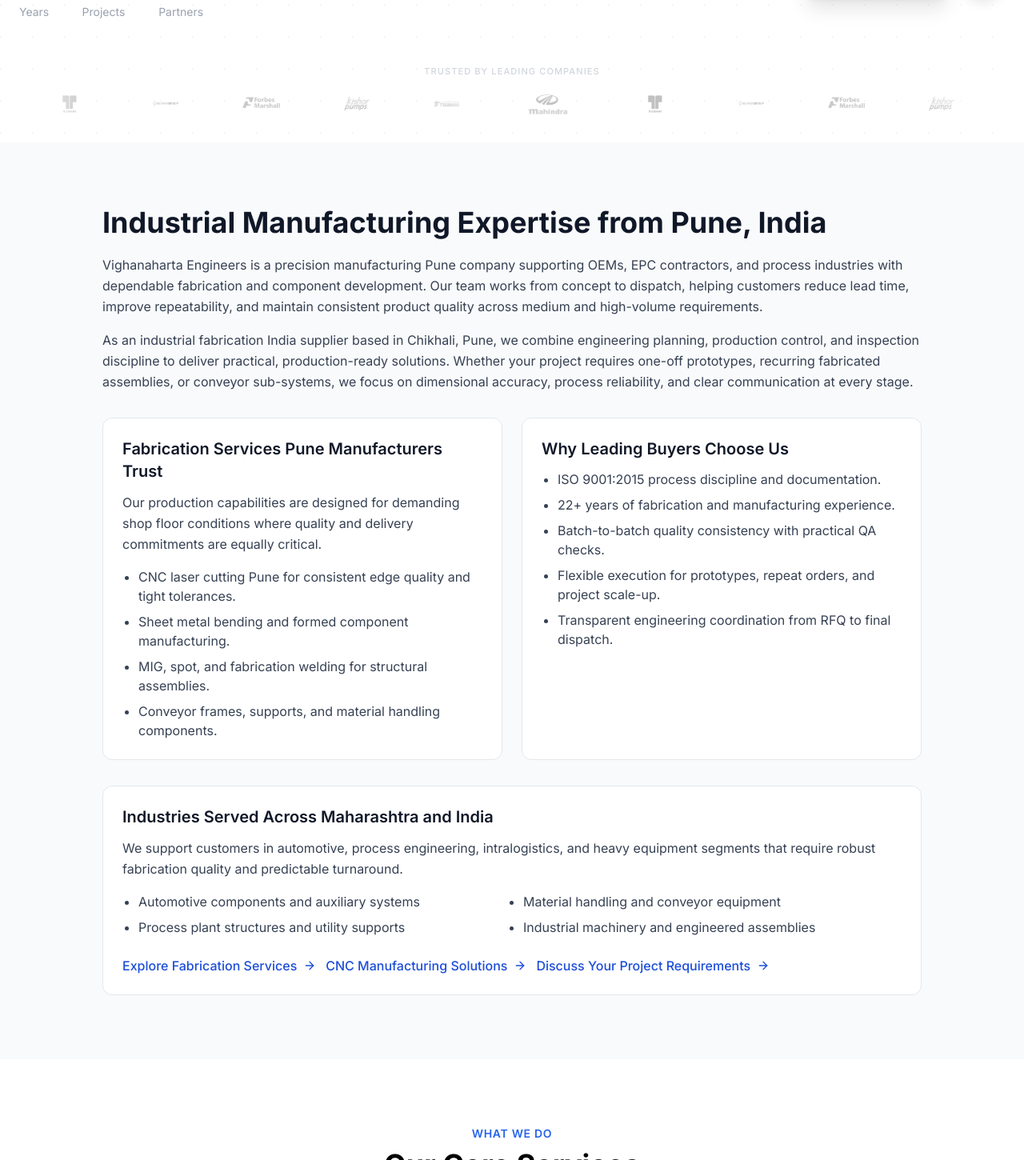
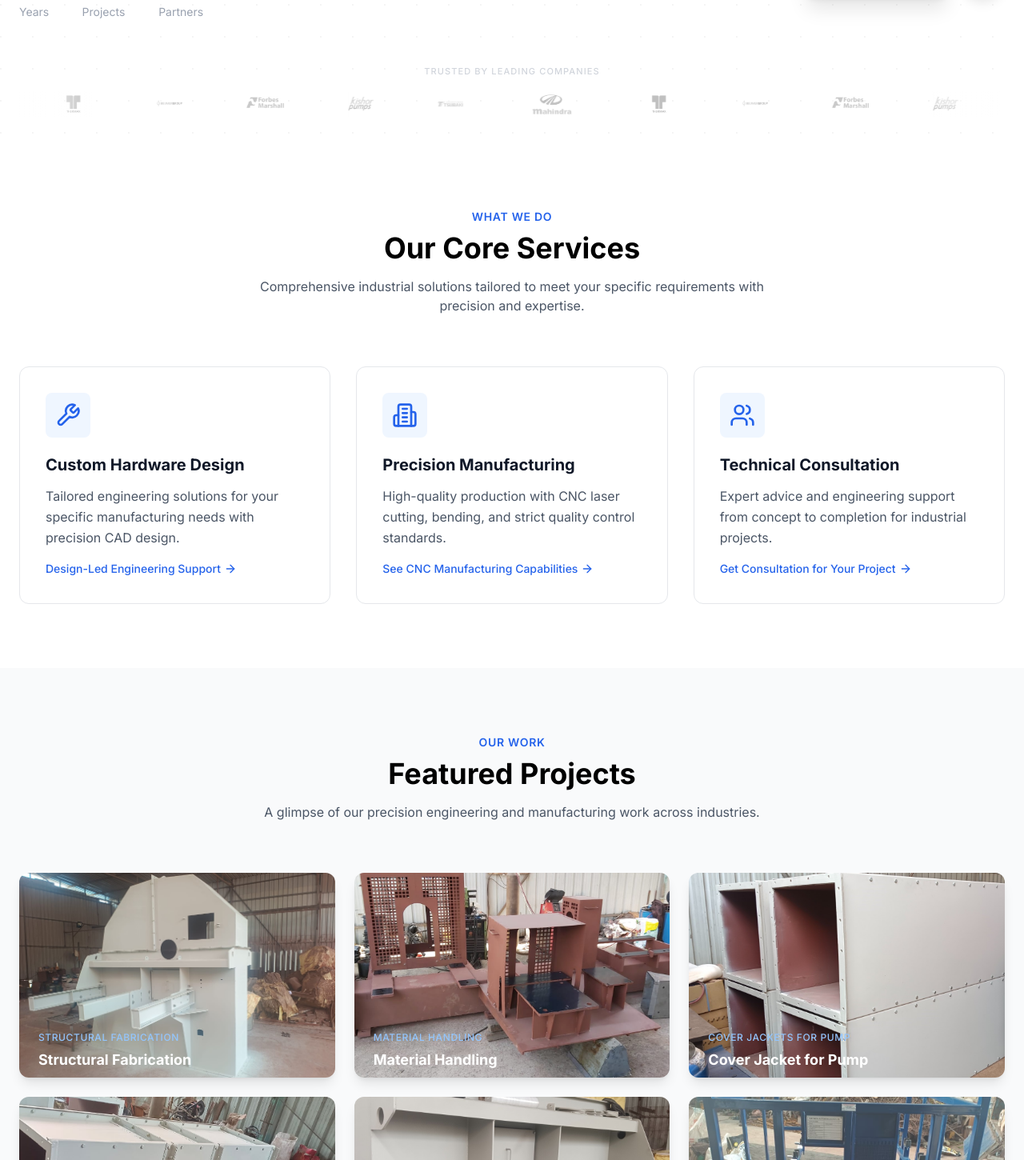
Before and after one commit to atharva-ni/VighanahartaWeb, a Next.js app: page / in a window 1280 px wide. Shown: the part 780-2230 px from the top of the page at 80% size. Built offline with nearby package versions, Linux system fonts and the light colour scheme.

Commit message:
mobile ui changes

```diff
--- a/app/globals.css
+++ b/app/globals.css
@@ -54,3 +54,20 @@
 .animate-marquee {
   animation: marquee 20s linear infinite;
 }
+
+/* Mobile layout consistency: unified side padding and section spacing */
+@media (max-width: 639px) {
+  .container {
+    padding-left: 1rem !important;
+    padding-right: 1rem !important;
+  }
+
+  section[class*="py-10"],
+  section[class*="py-12"],
+  section[class*="py-14"],
+  section[class*="py-16"],
+  section[class*="py-20"] {
+    padding-top: 2.75rem !important;
+    padding-bottom: 2.75rem !important;
+  }
+}
--- a/components/HomeContent.jsx
+++ b/components/HomeContent.jsx
@@ -74,7 +74,7 @@ export default function HomePage() {
   const featuredProjects = useMemo(() => portfolio.slice(0, 6), []);
 
   return (
-    <div className="min-h-screen bg-white">
+    <div className="min-h-screen bg-white overflow-x-hidden">
       {/* Hero */}
       <section className="relative bg-white overflow-hidden" style={{ backgroundImage: 'radial-gradient(circle at 1px 1px, rgba(0,0,0,0.04) 1px, transparent 0)', backgroundSize: '40px 40px' }}>
         <div className="container mx-auto px-4 sm:px-6">
@@ -93,7 +93,10 @@ export default function HomePage() {
                 transition={{ duration: 0.5, delay: 0.1 }}
               >
                 <Award className="h-3 w-3 flex-shrink-0" />
-                ISO 9001:2015 Certified &bull; 22+ Years of Excellence
+                <span className="sm:hidden">ISO 9001:2015 Certified</span>
+                <span className="hidden sm:inline">
+                  ISO 9001:2015 Certified &bull; 22+ Years of Excellence
+                </span>
               </motion.span>
               <motion.h1
                 className="text-3xl sm:text-4xl lg:text-[52px] font-bold text-gray-900 leading-[1.1] tracking-tight mb-4 sm:mb-5 font-[family-name:var(--font-manrope)]"
@@ -203,119 +206,7 @@ export default function HomePage() {
         </div>
       </section>
 
-      <section className="py-12 md:py-20 bg-gray-50" aria-labelledby="home-seo-overview">
-        <div className="container mx-auto px-4 sm:px-6">
-          <div className="max-w-5xl mx-auto">
-            <h2
-              id="home-seo-overview"
-              className="text-3xl sm:text-4xl font-bold text-gray-900 mb-5"
-            >
-              Industrial Manufacturing Expertise from Pune, India
-            </h2>
-            <p className="text-gray-700 leading-relaxed mb-4">
-              Vighanaharta Engineers is a precision manufacturing Pune company
-              supporting OEMs, EPC contractors, and process industries with
-              dependable fabrication and component development. Our team works
-              from concept to dispatch, helping customers reduce lead time,
-              improve repeatability, and maintain consistent product quality
-              across medium and high-volume requirements.
-            </p>
-            <p className="text-gray-700 leading-relaxed mb-8">
-              As an industrial fabrication India supplier based in Chikhali,
-              Pune, we combine engineering planning, production control, and
-              inspection discipline to deliver practical, production-ready
-              solutions. Whether your project requires one-off prototypes,
-              recurring fabricated assemblies, or conveyor sub-systems, we
-              focus on dimensional accuracy, process reliability, and clear
-              communication at every stage.
-            </p>
 
-            <div className="grid grid-cols-1 lg:grid-cols-2 gap-6 mb-8">
-              <article className="bg-white rounded-xl border border-gray-200 p-6">
-                <h3 className="text-xl font-semibold text-gray-900 mb-3">
-                  Fabrication Services Pune Manufacturers Trust
-                </h3>
-                <p className="text-gray-700 leading-relaxed mb-4">
-                  Our production capabilities are designed for demanding shop
-                  floor conditions where quality and delivery commitments are
-                  equally critical.
-                </p>
-                <ul className="space-y-2 text-gray-700 list-disc pl-5">
-                  <li>
-                    CNC laser cutting Pune for consistent edge quality and tight
-                    tolerances.
-                  </li>
-                  <li>
-                    Sheet metal bending and formed component manufacturing.
-                  </li>
-                  <li>
-                    MIG, spot, and fabrication welding for structural assemblies.
-                  </li>
-                  <li>
-                    Conveyor frames, supports, and material handling components.
-                  </li>
-                </ul>
-              </article>
-
-              <article className="bg-white rounded-xl border border-gray-200 p-6">
-                <h3 className="text-xl font-semibold text-gray-900 mb-3">
-                  Why Leading Buyers Choose Us
-                </h3>
-                <ul className="space-y-2 text-gray-700 list-disc pl-5">
-                  <li>ISO 9001:2015 process discipline and documentation.</li>
-                  <li>22+ years of fabrication and manufacturing experience.</li>
-                  <li>Batch-to-batch quality consistency with practical QA checks.</li>
-                  <li>
-                    Flexible execution for prototypes, repeat orders, and project
-                    scale-up.
-                  </li>
-                  <li>
-                    Transparent engineering coordination from RFQ to final
-                    dispatch.
-                  </li>
-                </ul>
-              </article>
-            </div>
-
-            <article className="bg-white rounded-xl border border-gray-200 p-6">
-              <h3 className="text-xl font-semibold text-gray-900 mb-3">
-                Industries Served Across Maharashtra and India
-              </h3>
-              <p className="text-gray-700 leading-relaxed mb-4">
-                We support customers in automotive, process engineering,
-                intralogistics, and heavy equipment segments that require robust
-                fabrication quality and predictable turnaround.
-              </p>
-              <ul className="grid grid-cols-1 sm:grid-cols-2 gap-2 text-gray-700 list-disc pl-5 mb-6">
-                <li>Automotive components and auxiliary systems</li>
-                <li>Material handling and conveyor equipment</li>
-                <li>Process plant structures and utility supports</li>
-                <li>Industrial machinery and engineered assemblies</li>
-              </ul>
-              <div className="flex flex-wrap gap-3">
-                <Link
-                  href="/services"
-                  className="inline-flex items-center gap-2 text-primary-700 font-medium hover:text-primary-800"
-                >
-                  Explore Fabrication Services <ArrowRight className="h-4 w-4" />
-                </Link>
-                <Link
-                  href="/services"
-                  className="inline-flex items-center gap-2 text-primary-700 font-medium hover:text-primary-800"
-                >
-                  CNC Manufacturing Solutions <ArrowRight className="h-4 w-4" />
-                </Link>
-                <Link
-                  href="/contact"
-                  className="inline-flex items-center gap-2 text-primary-700 font-medium hover:text-primary-800"
-                >
-                  Discuss Your Project Requirements <ArrowRight className="h-4 w-4" />
-                </Link>
-              </div>
-            </article>
-          </div>
-        </div>
-      </section>
 
       {/* Services Overview */}
       <section className="py-12 md:py-20 bg-white">
@@ -404,7 +295,7 @@ export default function HomePage() {
             {featuredProjects.map((project, idx) => (
               <motion.div
                 key={project.id}
-                className="group relative rounded-xl overflow-hidden shadow-lg hover:shadow-2xl transition-shadow"
+                className={`group relative rounded-xl overflow-hidden shadow-lg hover:shadow-2xl transition-shadow ${idx > 1 ? "hidden sm:block" : "block"}`}
                 initial={{ opacity: 0, y: 20 }}
                 whileInView={{ opacity: 1, y: 0 }}
                 viewport={{ once: true }}
--- a/components/ServicesContent.jsx
+++ b/components/ServicesContent.jsx
@@ -259,11 +259,14 @@ export default function ServicesContent() {
             </p>
           </div>
 
-          <div className="grid grid-cols-1 sm:grid-cols-2 lg:grid-cols-4 gap-6">
+          <div
+            className="grid grid-flow-col auto-cols-[85%] sm:grid-flow-row sm:auto-cols-auto sm:grid-cols-2 lg:grid-cols-4 gap-4 sm:gap-6 overflow-x-auto sm:overflow-x-visible -mx-4 px-4 sm:mx-0 sm:px-0 pb-2 sm:pb-0 scrollbar-hide"
+            style={{ scrollbarWidth: "none", msOverflowStyle: "none" }}
+          >
             {facilities.map((facility, index) => (
               <motion.div
                 key={facility.id}
-                className="group bg-white border border-gray-200 rounded-xl overflow-hidden hover:shadow-xl hover:-translate-y-1.5 transition-all duration-300"
+                className="group min-w-0 bg-white border border-gray-200 rounded-xl overflow-hidden hover:shadow-xl hover:-translate-y-1.5 transition-all duration-300"
                 initial={{ opacity: 0, y: 20 }}
                 whileInView={{ opacity: 1, y: 0 }}
                 viewport={{ once: true }}
```
Also changed, not shown: components/AboutContent.jsx (+36 -69 lines), components/ClientsContent.jsx (+18 -7 lines), components/ProcessTimeline.jsx (+10 -10 lines).
